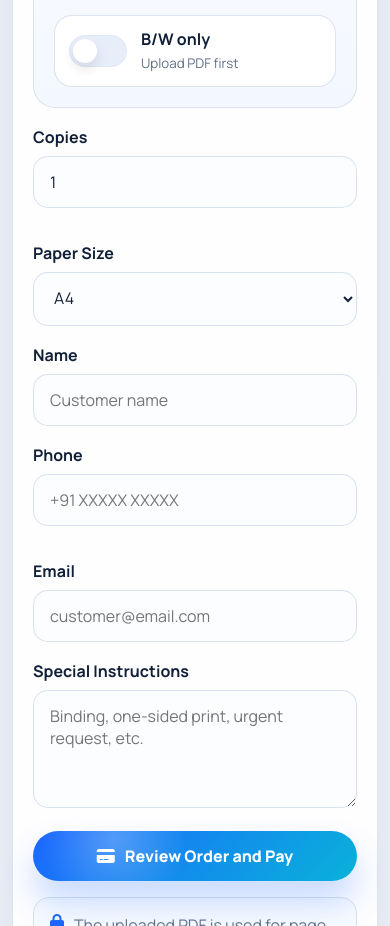
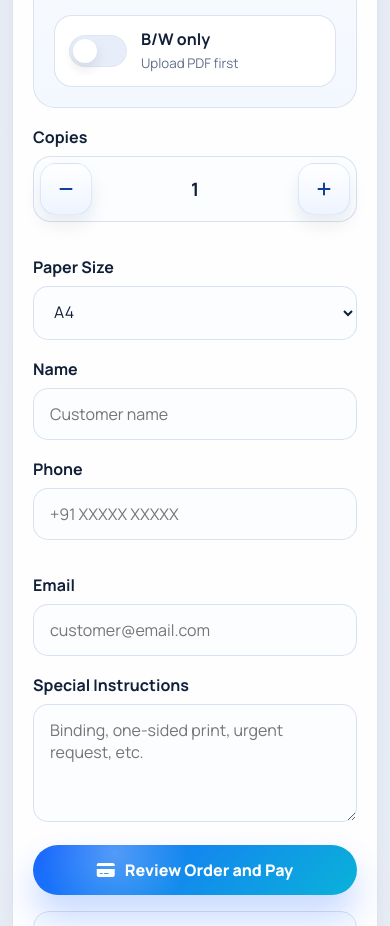
Before and after one commit to rahulprints19-hash/rahul-prints, a website: page rahul-prints-pro-with-email.html in a window 390 px wide. Shown: the part 8000-8926 px from the top of the page. Drawn offline with nearby package versions, Linux system fonts and the light colour scheme.

Commit message:
Fix mobile copies stepper

```diff
--- a/app.js
+++ b/app.js
@@ -59,6 +59,8 @@ function wireElements() {
     "grandTotalLine",
     "uploadForm",
     "copies",
+    "copiesDecreaseButton",
+    "copiesIncreaseButton",
     "paperSize",
     "name",
     "phone",
@@ -130,6 +132,9 @@ function bindEvents() {
   elements.fileInput.addEventListener("change", handleFileSelection);
   elements.bwModeToggle.addEventListener("change", handleBlackWhiteModeChange);
   elements.copies.addEventListener("input", handleCopiesChange);
+  elements.copies.addEventListener("change", handleCopiesChange);
+  elements.copiesDecreaseButton.addEventListener("click", () => adjustCopies(-1));
+  elements.copiesIncreaseButton.addEventListener("click", () => adjustCopies(1));
   elements.uploadForm.addEventListener("submit", handleOrderReview);
   elements.paymentConfirmationForm.addEventListener("submit", confirmUpiPayment);
   elements.paymentApp.addEventListener("change", showDefaultPaymentFeedback);
@@ -280,6 +285,12 @@ function handleBlackWhiteModeChange() {
       showToast(error.message, true);
     }
   }
+}
+
+function adjustCopies(delta) {
+  const nextValue = Math.max(1, Math.min(100, getCopiesValue() + Number(delta || 0)));
+  elements.copies.value = String(nextValue);
+  elements.copies.dispatchEvent(new Event("input", { bubbles: true }));
 }
 
 function handleCopiesChange() {
--- a/rahul-prints-pro-with-email.html
+++ b/rahul-prints-pro-with-email.html
@@ -366,9 +366,17 @@
               </div>
 
               <div class="field-grid">
-                <label class="field">
+                <label class="field field-copies">
                   <span>Copies</span>
-                  <input type="number" id="copies" min="1" max="100" value="1" required>
+                  <div class="number-stepper">
+                    <button type="button" id="copiesDecreaseButton" class="stepper-button" aria-label="Decrease copies">
+                      <i class="fas fa-minus" aria-hidden="true"></i>
+                    </button>
+                    <input type="number" id="copies" min="1" max="100" value="1" inputmode="numeric" required>
+                    <button type="button" id="copiesIncreaseButton" class="stepper-button" aria-label="Increase copies">
+                      <i class="fas fa-plus" aria-hidden="true"></i>
+                    </button>
+                  </div>
                 </label>
                 <label class="field">
                   <span>Paper Size</span>
--- a/styles.css
+++ b/styles.css
@@ -1061,6 +1061,81 @@ button {
   gap: 16px;
 }
 
+.field-copies {
+  min-width: 0;
+}
+
+.number-stepper {
+  display: grid;
+  grid-template-columns: auto minmax(0, 1fr) auto;
+  align-items: center;
+  gap: 10px;
+  padding: 8px;
+  border-radius: 18px;
+  border: 1px solid rgba(216, 225, 239, 0.98);
+  background: rgba(251, 253, 255, 0.98);
+  transition: border-color 0.2s ease, box-shadow 0.2s ease, background 0.2s ease;
+}
+
+.number-stepper:focus-within {
+  border-color: var(--primary);
+  box-shadow: 0 0 0 4px rgba(27, 102, 255, 0.12);
+  background: #ffffff;
+}
+
+.number-stepper input {
+  text-align: center;
+  border: 0;
+  background: transparent;
+  box-shadow: none;
+  padding: 10px 6px;
+  font-size: 1.15rem;
+  font-weight: 700;
+  appearance: textfield;
+  -moz-appearance: textfield;
+}
+
+.number-stepper input:hover,
+.number-stepper input:focus {
+  background: transparent;
+  box-shadow: none;
+}
+
+.number-stepper input::-webkit-outer-spin-button,
+.number-stepper input::-webkit-inner-spin-button {
+  -webkit-appearance: none;
+  margin: 0;
+}
+
+.stepper-button {
+  width: 48px;
+  height: 48px;
+  flex: 0 0 auto;
+  display: inline-flex;
+  align-items: center;
+  justify-content: center;
+  border: 1px solid rgba(27, 102, 255, 0.12);
+  border-radius: 14px;
+  background: linear-gradient(180deg, #ffffff, #eef4ff);
+  color: var(--primary-dark);
+  font-weight: 800;
+  box-shadow: 0 10px 18px rgba(17, 32, 56, 0.08);
+  touch-action: manipulation;
+}
+
+.stepper-button:hover {
+  background: linear-gradient(180deg, #ffffff, #e6efff);
+}
+
+.stepper-button:active {
+  transform: translateY(1px);
+}
+
+.stepper-button:focus-visible {
+  outline: 2px solid rgba(27, 102, 255, 0.28);
+  outline-offset: 2px;
+}
+
 .field-note {
   color: var(--muted);
 }
@@ -1932,6 +2007,17 @@ button {
     grid-template-columns: 1fr;
   }
 
+  .number-stepper {
+    gap: 8px;
+    padding: 6px;
+  }
+
+  .stepper-button {
+    width: 52px;
+    height: 52px;
+    border-radius: 16px;
+  }
+
   .analysis-head,
   .breakdown-row,
   .hero-card-top,
```
